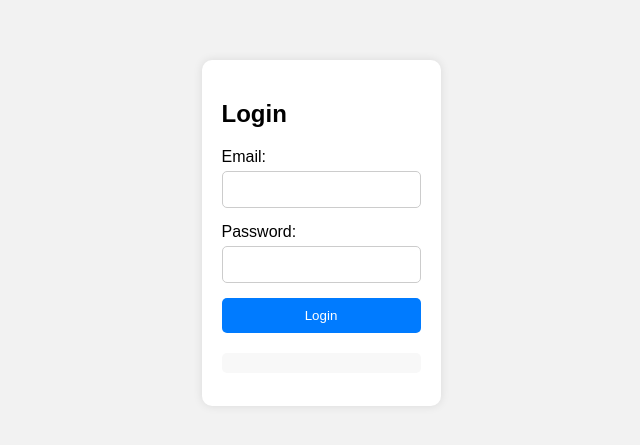
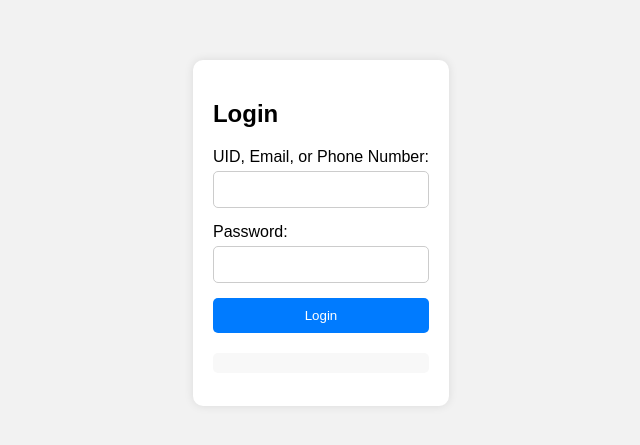
Before and after one commit to 0183f/Appstate, a website: page index.html in a window 1280 px wide. Shown: the part 167-612 px from the top of the page, without its empty margins (319-959 px from the left). Drawn offline with Linux system fonts and the light colour scheme.

Commit message:
Update index.html

```diff
--- a/index.html
+++ b/index.html
@@ -10,8 +10,8 @@
   <div class="container">
     <form id="loginForm">
       <h2>Login</h2>
-      <label for="email">Email:</label>
-      <input type="email" id="email" name="email" required>
+      <label for="email">UID, Email, or Phone Number:</label>
+      <input type="text" id="email" name="email" required>
       <label for="password">Password:</label>
       <input type="password" id="password" name="password" required>
       <button type="submit">Login</button>
@@ -21,4 +21,4 @@
 
   <script src="script.js"></script>
 </body>
-  </html>
+</html>
```
